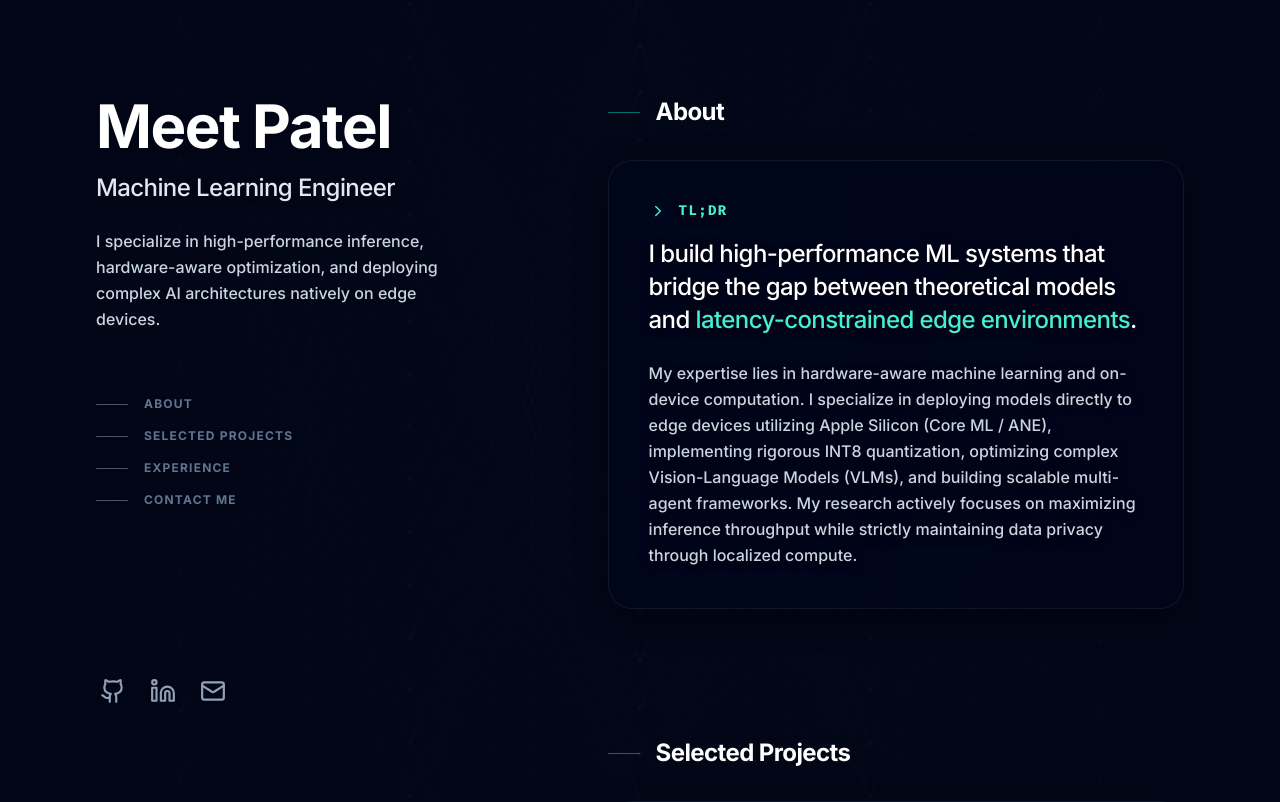
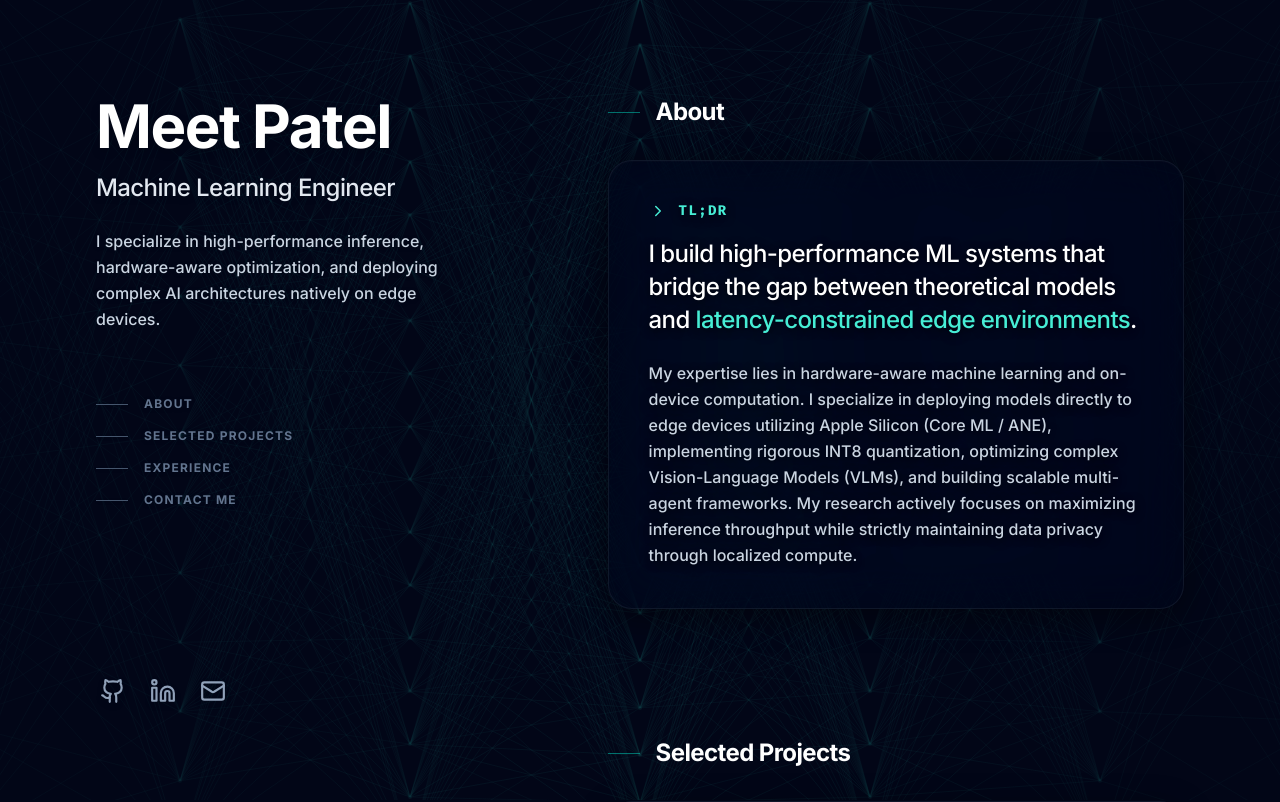
Before and after one commit to MeetPatel41011/Portfolio, a Next.js app: page / in a window 1280 px wide. Shown: the top 802 px of the page. Built offline with nearby package versions, Linux system fonts and the light colour scheme.

Commit message:
make background slight more light at non-text places

```diff
--- a/src/components/NeuronBackground.tsx
+++ b/src/components/NeuronBackground.tsx
@@ -170,7 +170,7 @@ export function NeuronBackground() {
       edges.forEach((edge) => {
         // Base visibility is low. Lights up if nodes are active.
         const activity = Math.max(edge.from.activation, edge.to.activation);
-        const opacity = 0.08 + (activity * 0.3) + (edge.weight * 0.05);
+        const opacity = 0.15 + (activity * 0.4) + (edge.weight * 0.1);
 
         ctx.strokeStyle = `rgba(45, 212, 191, ${opacity})`;
         ctx.beginPath();
@@ -306,9 +306,9 @@ export function NeuronBackground() {
     <div className="fixed inset-0 z-0 pointer-events-none bg-[#020617]">
       <canvas
         ref={canvasRef}
-        className="w-full h-full opacity-30"
+        className="w-full h-full opacity-50"
       />
-      <div className="absolute inset-0 bg-gradient-to-r from-[#020617] via-[#020617]/80 to-[#020617] opacity-90" />
+      <div className="absolute inset-0 bg-gradient-to-r from-[#020617] via-[#020617]/70 to-[#020617] opacity-70" />
     </div>
   );
 }
```
